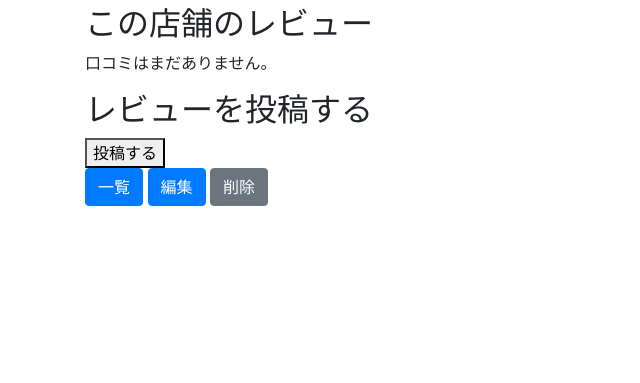
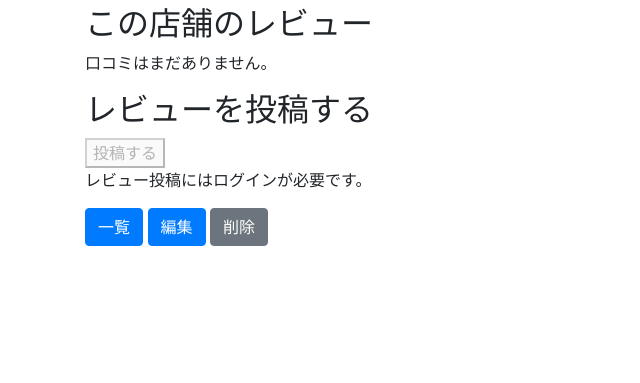
Before and after one commit to NaoyaTAKEI04/FoodConnections, a Django app: page /foodconnections/1/review_create/ in a window 1280 px wide. Shown: the part 417-800 px from the top of the page, without its empty margins (0-640 px from the left). Run offline with Django 3.2, Linux system fonts and the light colour scheme; some libraries are stand-ins or nearby versions.

Commit message:
Add: ログイン時のみレビュー投稿ができる機能の追加

```diff
--- a/templates/foodconnections/restaurant_detail.html
+++ b/templates/foodconnections/restaurant_detail.html
@@ -46,7 +46,12 @@
 <form method="post" action="{% url 'foodconnections:review_create' restaurant.pk %}">
 {% csrf_token %}
 {{ review_form.as_p }}
-<button type="submit">投稿する</button>
+{% if user.is_authenticated %}
+    <button type="submit">投稿する</button>
+{% else %}
+    <button disabled type="submit">投稿する</button>
+    <p>レビュー投稿にはログインが必要です。</p>
+{% endif %}
 </form>
 
 <a href="{% url 'foodconnections:index' %}" class="btn btn-primary">一覧</a>
```
